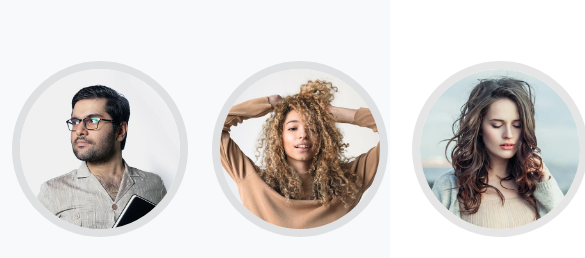
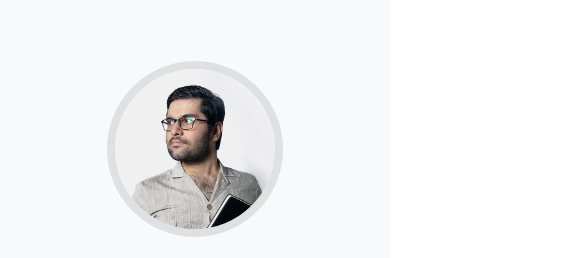
Before and after one commit to johancastillo/ruizcar-project, a plain HTML site: page index.html in a window 390 px wide. Shown: the part 6194-6452 px from the top of the page, 585 px wide, since content can reach past the window. Drawn offline with nearby package versions, Linux system fonts and the light colour scheme.

Commit message:
Team Responsive

```diff
--- /dev/null
+++ b/css/main.css
@@ -0,0 +1,20 @@
+@media screen and (max-width: 1300px){
+    .team-container {
+        display: grid;
+        grid-template-columns: repeat(4, 1fr) !important;
+    }
+}
+
+@media screen and (max-width: 1000px){
+    .team-container {
+        display: grid;
+        grid-template-columns: repeat(3, 1fr) !important;
+    }
+}
+
+@media screen and (max-width: 700px){
+    .team-container {
+        display: grid;
+        grid-template-columns: repeat(1, 1fr) !important;
+    }
+}
--- a/index.html
+++ b/index.html
@@ -16,6 +16,8 @@
     <link href="https://fonts.googleapis.com/css?family=Roboto+Slab:400,100,300,700" rel="stylesheet" type="text/css" />
     <!-- Core theme CSS (includes Bootstrap)-->
     <link href="css/styles.css" rel="stylesheet" />
+    <link href="css/main.css" rel="stylesheet" />
+
 </head>
 
 <body id="page-top">
```
Also changed, not shown: 1 other file.
